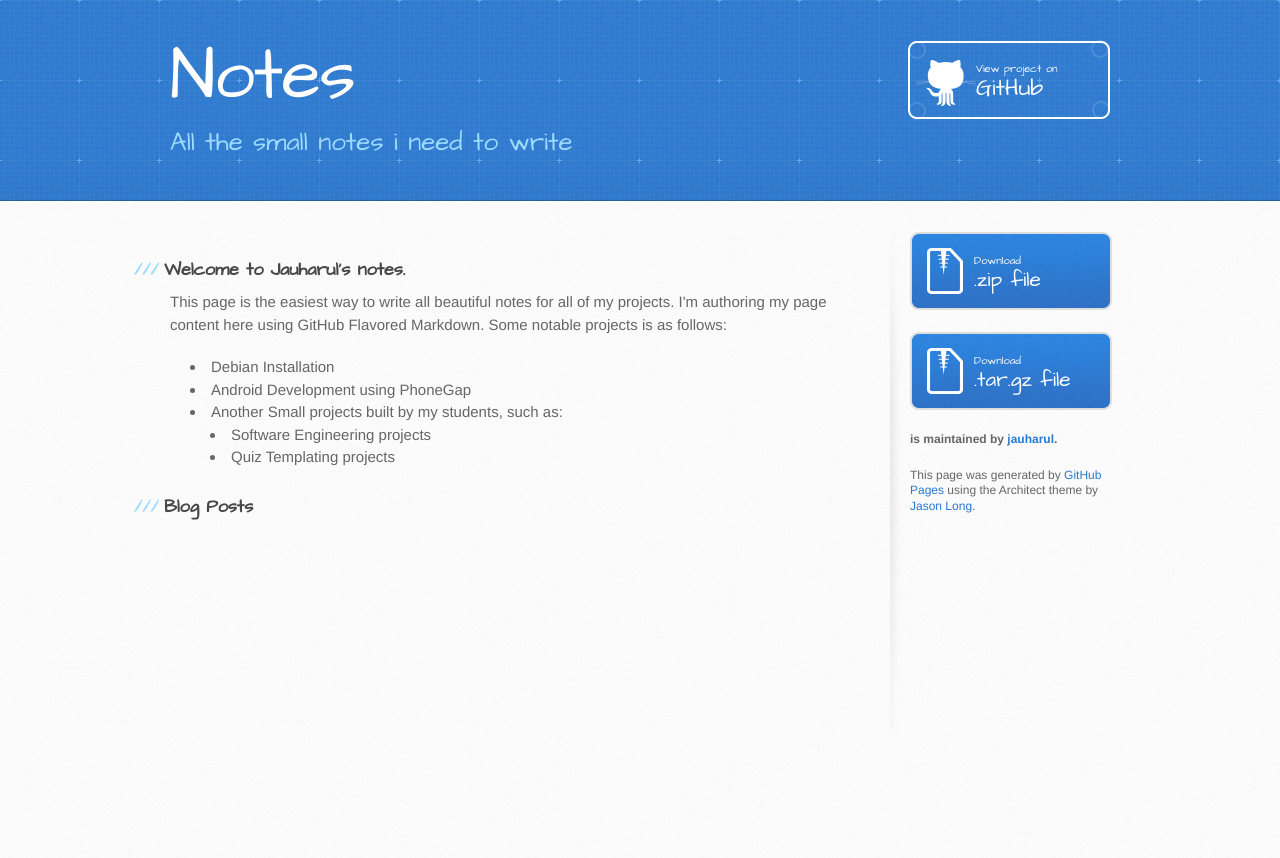
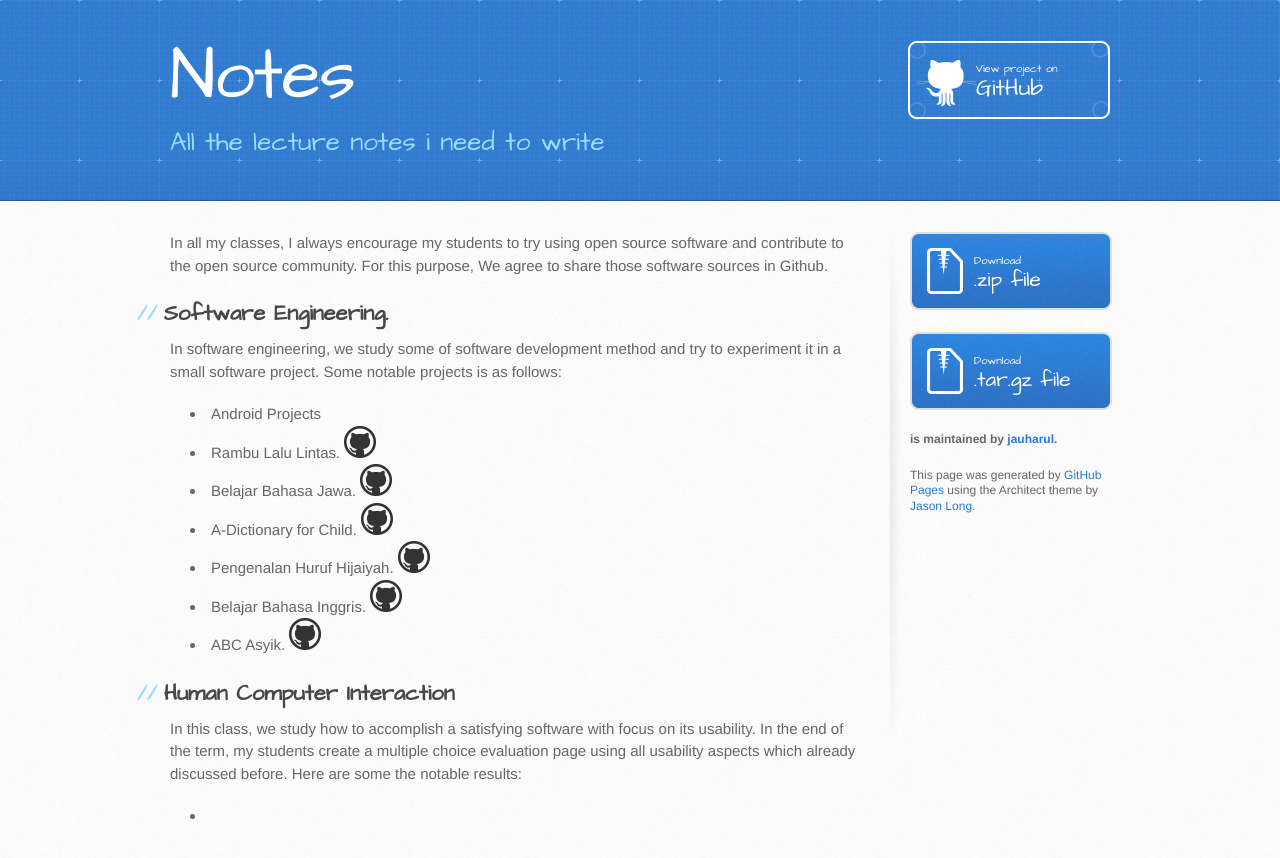
Before and after one commit to jauharul/notes, a Jekyll site: the page built from index.html, in a window 1280 px wide. Shown: the top 858 px of the page. Built offline with Jekyll 4.4.1, drawn with Linux system fonts in a browser that asks for light colours.

Commit message:
Adding course resources

```diff
--- a/_layouts/default.html
+++ b/_layouts/default.html
@@ -19,7 +19,7 @@
     <header>
       <div class="inner">
         <h1>Notes</h1>
-        <h2>All the small notes i need to write</h2>
+        <h2>All the lecture notes i need to write</h2>
         <a href="https://github.com/jauharul/notes" class="button"><small>View project on</small>GitHub</a>
       </div>
     </header>
--- a/index.html
+++ b/index.html
@@ -2,22 +2,24 @@
 layout: default
 title: Jauharul's Notes
 ---
-<h3>Welcome to Jauharul's notes.</h3>
-<p>This page is the easiest way to write all beautiful notes for all of my projects. I'm authoring my page content here using GitHub Flavored Markdown. Some notable projects is as follows:</p>
+<p>In all my classes, I always encourage my students to try using open source software and contribute to the open source community. For this purpose, We agree to share those software sources in Github.</p>
+<h2>Software Engineering.</h2>
+<p>In software engineering, we study some of software development method and try to experiment it in a small software project. Some notable projects is as follows:</p>
 <ul>
-  <li>Debian Installation</li>
-  <li>Android Development using PhoneGap</li>
-  <li>Another Small projects built by my students, such as:
-    <ul>
-      <li>Software Engineering projects</li>
-      <li>Quiz Templating projects</li>
-    </ul>
-  </li>
+  <li>Android Projects</li>
+  <ul>
+    <li>Rambu Lalu Lintas. <a href="http://github.com/sarryPTI10D"><img src="assets/img/github.ico"></a></li>
+    <li>Belajar Bahasa Jawa. <a href="http://github.com/gengsu"><img src="assets/img/github.ico"></a></li>
+    <li>A-Dictionary for Child. <a href="http://github.com/libberty"><img src="assets/img/github.ico"></a></li>
+    <li>Pengenalan Huruf Hijaiyah. <a href="http://github.com/vivanekowicaksono"><img src="assets/img/github.ico"></a></li>
+    <li>Belajar Bahasa Inggris. <a href="http://github.com/wildan-maulana"><img src="assets/img/github.ico"></a></li>
+    <li>ABC Asyik. <a href="http://github.com/segaf"><img src="assets/img/github.ico"></a></li>
+
+  </ul>
 </ul>
 
-<h3>Blog Posts</h3>
+<h2>Human Computer Interaction</h2>
+<p>In this class, we study how to accomplish a satisfying software with focus on its usability. In the end of the term, my students create a multiple choice evaluation page using all usability aspects which already discussed before. Here are some the notable results: </p>
 <ul>
-  {% for post in site.posts %}
-    <li><span>{{ post.date | date_to_string }}</span> &raquo; <a href="{{ post.url }}">{{ post.title }}</a></li>
-  {% endfor %}
+  <li></li>
 </ul>
```
Also changed, not shown: assets/img/github.ico (added), courses/hci/README.txt (added), courses/se/README.txt (added).
